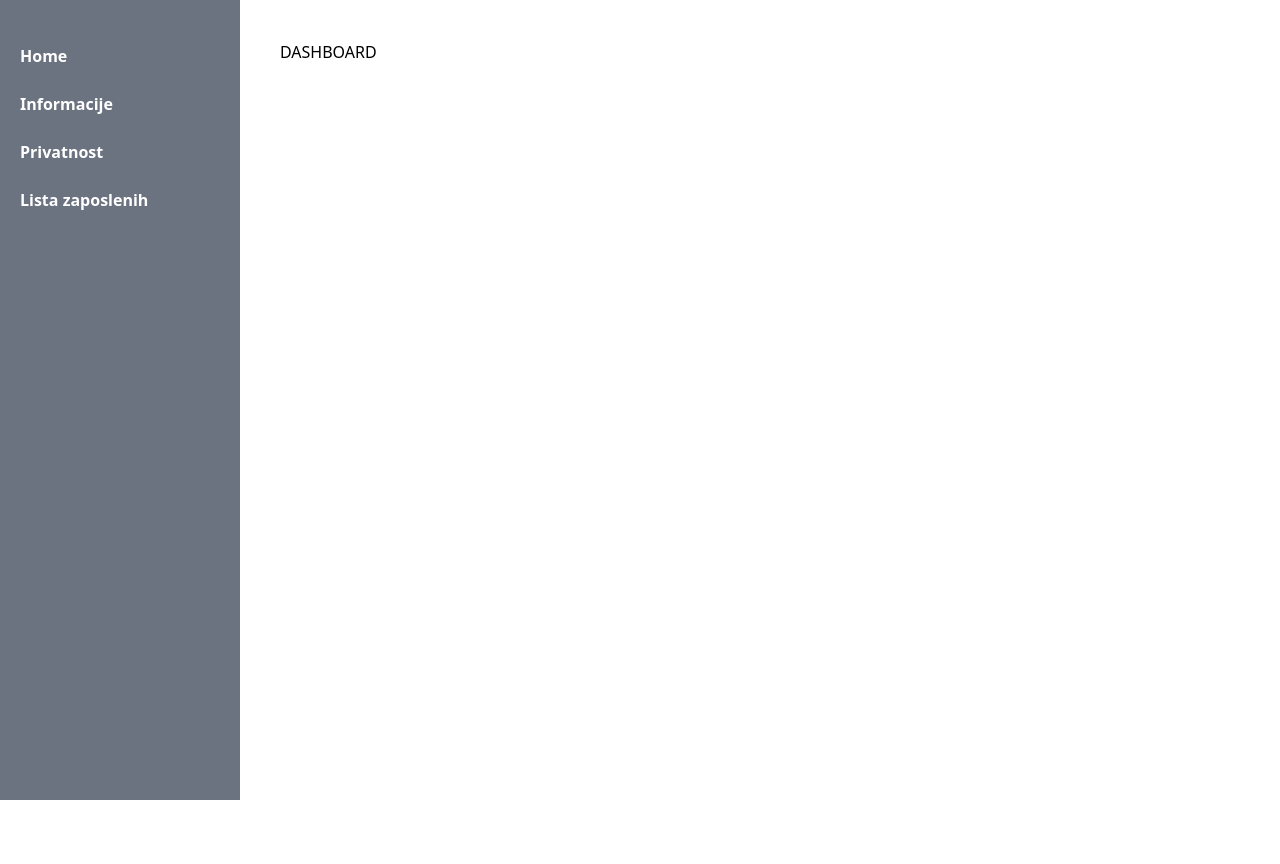
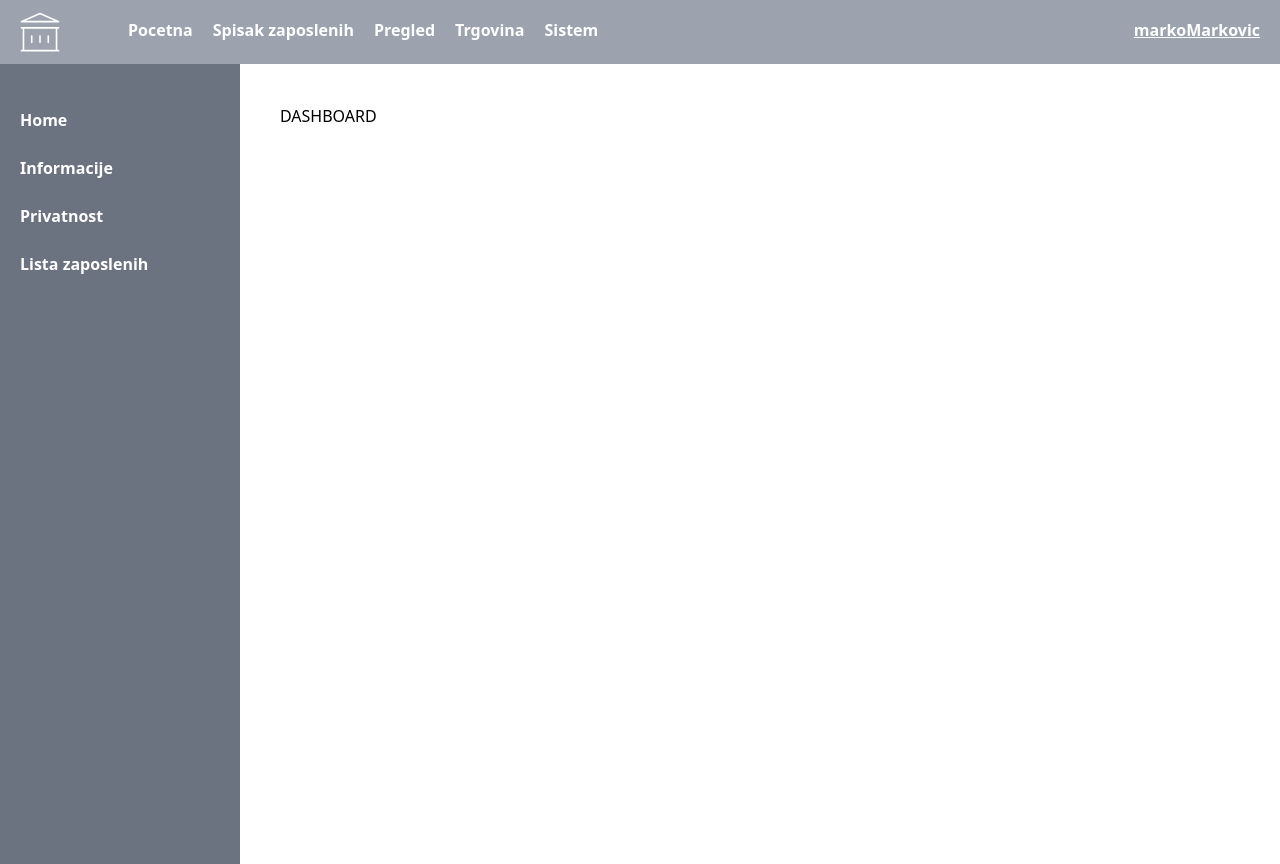
Before and after one commit to rnaunovic10719rn/banka-front, a React (Create React App) app: page / in a window 1280 px wide. Before the commit the page ends 800 px from the top, so only its background shows below. Built offline with nearby package versions, Linux system fonts and the light colour scheme; sample sign-in values are in the browser's storage.

Commit message:
updated header routes

```diff
--- a/src/components/DashboardPageLayout.jsx
+++ b/src/components/DashboardPageLayout.jsx
@@ -1,5 +1,6 @@
 import React from "react"
 import Sidebar from "./Sidebar"
+import Header from "./Header"
 import { Outlet } from "react-router-dom"
 import AuthRequired from "./AuthRequired"
 
@@ -7,6 +8,7 @@ function DashboardPageLayout() {
 
     return (
         <AuthRequired>
+            <Header />
             <div className="flex h-screen">
                 <Sidebar />
                 <div className="grow p-10">
--- /dev/null
+++ b/src/components/Header.jsx
@@ -0,0 +1,39 @@
+import React from "react";
+import classNames from "classnames";
+import { Link } from "react-router-dom";
+import { URLS } from "../routes";
+
+function Header(props) {
+    const style = classNames(
+        "inset-x-0 top-0", //position
+        "bg-gray-400", // background
+        "text-base leading-9 text-white font-semibold", // font
+        "py-3 px-5", // spacing
+    )
+
+
+    return (
+        <div className={style}>
+            <div className="flex justify-between">
+                <div className="flex gap-5">
+                    <div className="pr-12">
+                        <svg width="40" height="40" viewBox="0 0 50 50" fill="none" xmlns="http://www.w3.org/2000/svg">
+                            <path d="M14.6667 30.1667V37.9167M25 30.1667V37.9167M35.3333 30.1667V37.9167M1.75 48.25H48.25M1.75 19.8333H48.25M1.75 12.0833L25 1.75L48.25 12.0833H1.75ZM4.33333 19.8333H45.6667V48.25H4.33333V19.8333Z" stroke="white" stroke-width="2" stroke-linecap="round" stroke-linejoin="round" />
+                        </svg>
+                    </div>
+                    <Link to={`${URLS.DASHBOARD.INDEX}`}>Pocetna</Link>
+                    <Link to={`${URLS.DASHBOARD.LIST.INDEX}`}>Spisak zaposlenih</Link>
+                    <Link to={`${URLS.DASHBOARD.OVERVIEW}`}>Pregled</Link>
+                    <Link to={`${URLS.DASHBOARD.TRADE}`}>Trgovina</Link>
+                    <Link to={`${URLS.DASHBOARD.SYSTEM}`}>Sistem</Link>
+                </div>
+                <div className="underline">
+                    markoMarkovic
+                </div>
+
+            </div>
+        </div>
+    );
+}
+
+export default Header
--- a/src/components/common/Header.jsx
+++ /dev/null
@@ -1,38 +0,0 @@
-import React from "react";
-import classNames from "classnames";
-
-function Header(props) {
-    const style = classNames(
-        "absolute inset-x-0 top-0", //position
-        "bg-gray-400", // background
-        "text-2xl leading-9 text-white font-semibold", // font
-        "py-4 px-5", // spacing
-    )
-
-
-    return (
-        <div className={style}>
-            <div className="flex justify-between">
-                <div className="flex">
-                    <div className="pr-12">
-                        <svg width="46.5" height="46.5" viewBox="0 0 50 50" fill="none" xmlns="http://www.w3.org/2000/svg">
-                            <path d="M14.6667 30.1667V37.9167M25 30.1667V37.9167M35.3333 30.1667V37.9167M1.75 48.25H48.25M1.75 19.8333H48.25M1.75 12.0833L25 1.75L48.25 12.0833H1.75ZM4.33333 19.8333H45.6667V48.25H4.33333V19.8333Z" stroke="white" stroke-width="2" stroke-linecap="round" stroke-linejoin="round"/>
-                        </svg>
-                    </div>
-                    <div className="mr-5">
-                        POČETNA
-                    </div>
-                    <div className="mr-5">
-                        SPISAK ZAPOSLENIH
-                    </div>
-                </div>
-                <div className="underline">
-                    markoMarkovic
-                </div>
-
-            </div>
-        </div>
-    );
-}
-
-export default Header
--- a/src/routes.js
+++ b/src/routes.js
@@ -19,6 +19,9 @@ export const URLS = {
 			INDEX: "list",
 			NEW_USER: "list/new-user",
 		},
+		OVERVIEW: "view",
+		TRADE: "trade",
+		SYSTEM: "system",
 	},
 	LOGIN: "login",
 	REGISTER: "register",
```
Also changed, not shown: 2 other files (tests, documents, lock files or other folders).
